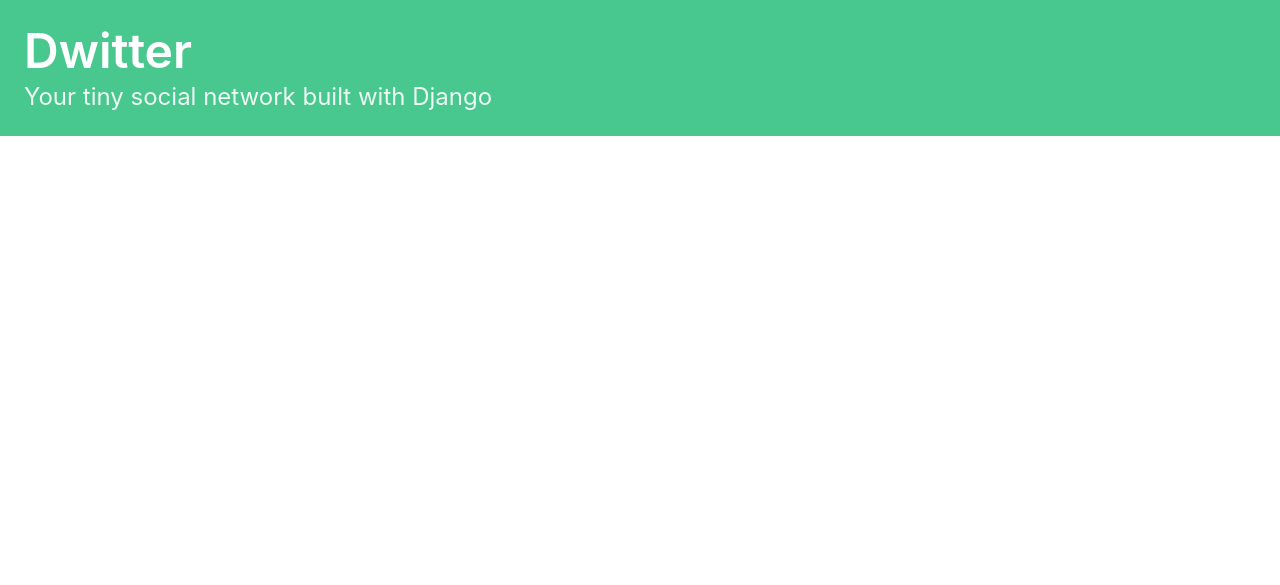
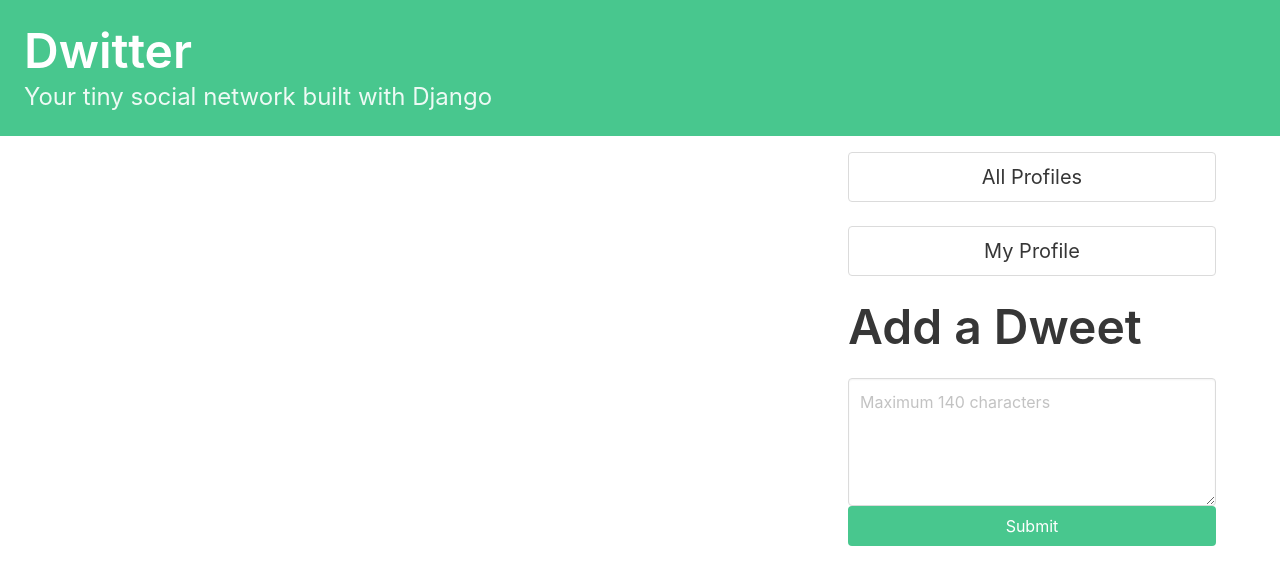
Before and after one commit to kevinmcdan/social_network, a Django app: page / in a window 1280 px wide. Shown: the top 585 px of the page. Run offline with Django 3.2, Linux system fonts and the light colour scheme.

Commit message:
Set up dashboard

```diff
--- a/social_project/dwitter/admin.py
+++ b/social_project/dwitter/admin.py
@@ -1,6 +1,6 @@
 from django.contrib import admin
 from django.contrib.auth.models import User, Group
-from .models import Profile
+from .models import Dweet, Profile
 
 class ProfileInline(admin.StackedInline):
     model = Profile
@@ -13,4 +13,5 @@
 admin.site.unregister(User)
 admin.site.register(User, UserAdmin)
 admin.site.unregister(Group)
+admin.site.register(Dweet)
 # Register your models here.
--- /dev/null
+++ b/social_project/dwitter/forms.py
@@ -0,0 +1,11 @@
+# dwitter/forms.py
+
+from django import forms
+from .models import Dweet
+
+class DweetForm(forms.ModelForm):
+    body = forms.CharField(required=True)
+
+    class Meta:
+        model = Dweet
+        exclude = ("user", )
--- a/social_project/dwitter/models.py
+++ b/social_project/dwitter/models.py
@@ -5,6 +5,8 @@
 from django.contrib.auth.models import User
 from django.db.models.signals import post_save
 from django.dispatch import receiver
+from datetime import datetime
+from django.utils import timezone
 
 class Profile(models.Model):
     user = models.OneToOneField(User, on_delete=models.CASCADE)
@@ -18,6 +20,20 @@
     def __str__(self):
         return self.user.username
 
+class Dweet(models.Model):
+    user = models.ForeignKey(
+        User, related_name="dweets", on_delete=models.DO_NOTHING
+    )
+    body = models.CharField(max_length=140)
+    created_at = models.DateTimeField(auto_now_add=True)
+
+    def __str__(self):
+        return (
+            f"{self.user} "
+            f"({self.created_at:%Y-%m-%d %H:%M}): "
+            f"{self.body[:30]}..."
+        )
+
 @receiver(post_save, sender=User)
 def create_profile(sender, instance, created, **kwargs):
     if created:
--- a/social_project/dwitter/templates/base.html
+++ b/social_project/dwitter/templates/base.html
@@ -14,7 +14,7 @@
 <body>
     <section class="hero is-small is-success mb-4">
         <div class="hero-body">
-            <h1 class="title is-1">Dwitter</h1>
+            <h1 class="title is-1"><a href="{% url 'dwitter:dashboard' %}">Dwitter</a></h1>
             <p class="subtitle is-4">
                 Your tiny social network built with Django
             </p>
--- /dev/null
+++ b/social_project/dwitter/templates/dwitter/dashboard.html
@@ -0,0 +1,42 @@
+<!-- dwitter/templates/dwitter/dashboard.html -->
+
+{% extends 'base.html' %}
+
+{% block content %}
+
+<div class="column is-two-thirds">
+    {% for followed in user.profile.follows.all %}
+        {% for dweet in followed.user.dweets.all %}
+        <div class="box" style="word-wrap: anywhere;">
+            <strong><a href="{% url 'dwitter:profile' followed.id %}">{{dweet.user.username}}</a></strong>
+            <p> {{ dweet.body }}</p>
+            <p class="is-small has-text-grey-light"({{ dweet.created_at }})></p>
+        </div>
+        {% endfor %}
+    {% endfor %}
+</div>
+
+<div class="column is-one-third">
+    <div class="block">
+        <a href="{% url 'dwitter:profile_list' %}">
+            <button class="button is-medium is-fullwidth">All Profiles</button>
+        </a>
+    </div>
+    <div class="block">
+        <a href="{% url 'dwitter:profile' user.profile.id %}">
+            <button class="button is-medium is-fullwidth">My Profile</button>
+        </a>
+    </div>
+    <div class="block">
+        <h1 class="title is-1">Add a Dweet</h1>
+    </div>
+    <div class="block">
+        <form method="post">
+            {% csrf_token %}
+            <textarea class="textarea" name="body" placeholder="Maximum 140 characters"></textarea>
+            <button class="button is-success is-fullwidth" name="submit" value="submit">Submit</button>
+        </form>
+    </div>
+</div>
+
+{% endblock content %}
--- a/social_project/dwitter/views.py
+++ b/social_project/dwitter/views.py
@@ -1,15 +1,30 @@
 from django.shortcuts import render
+from .forms import DweetForm
 from .models import Profile
 
 # Create your views here.
 
 def dashboard(request):
-    return render(request, "base.html")
+    form = DweetForm()
+    return render(request, "dwitter/dashboard.html")
 
 def profile_list(request):
     profiles = Profile.objects.exclude(user=request.user)
     return render(request, "dwitter/profile_list.html", {"profiles": profiles})
 
 def profile(request, pk):
+    if not hasattr(request.user, 'profile'):
+        missing_profile = Profile(user=request.user)
+        missing_profile.save()
+
     profile = Profile.objects.get(pk=pk)
+    if request.method == "POST":
+        current_user_profile = request.user.profile
+        data = request.POST
+        action = data.get("follow")
+        if action == "follow":
+            current_user_profile.follows.add(profile)
+        elif action == "unfollow":
+            current_user_profile.follows.remove(profile)
+        current_user_profile.save()
     return render(request, "dwitter/profile.html", {"profile": profile, "following_excluding_self": profile.follows.exclude(user=profile.user), "followers_excluding_self": profile.followed_by.exclude(user=profile.user)})
```
Also changed, not shown: social_project/dwitter/templates/dwitter/profile.html (+31 -1 lines), social_project/db.sqlite3, social_project/dwitter/migrations/0002_dweet.py (added).
